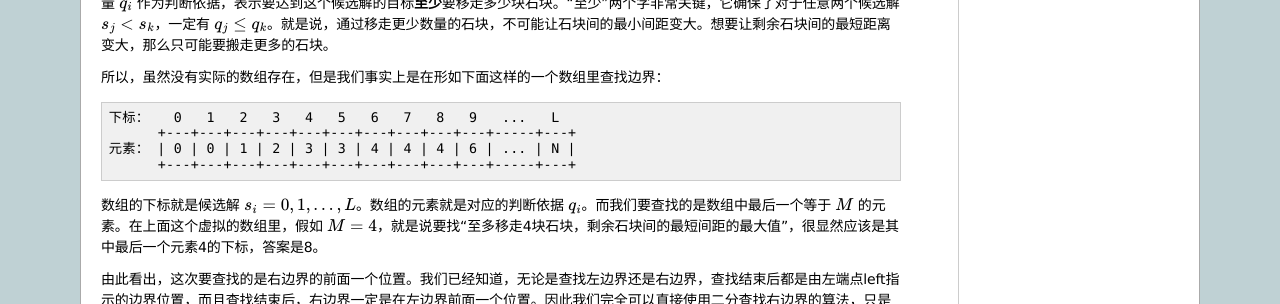
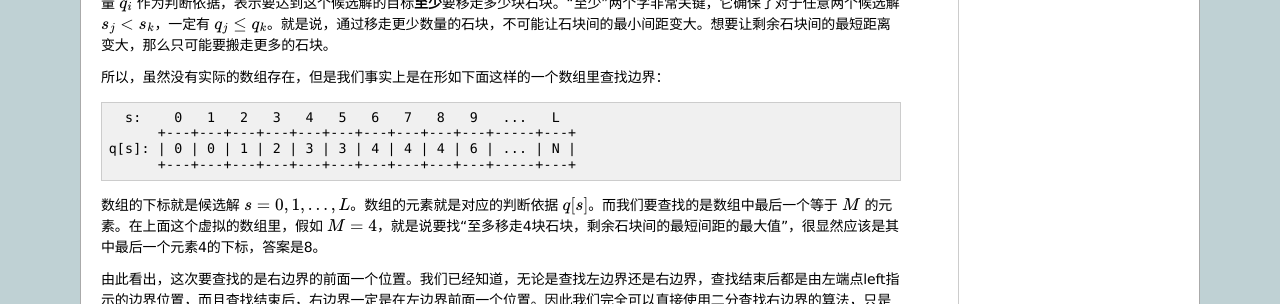
Before and after one commit to majorli/algo_guide, a Sphinx documentation site: the page built from source/ch02/sec04/248_p2678.rst, in a window 1280 px wide and 900 px high, scrolled down 1721 px. Shown: the part 150-454 px from the top of the window. Built offline with Sphinx 7.4.7, drawn with Linux system fonts in a browser that asks for light colours; formulas are drawn with MathJax 3.

Commit message:
20200311_1126_bug_fixed

```diff
--- a/source/ch02/sec04/248_p2678.rst
+++ b/source/ch02/sec04/248_p2678.rst
@@ -93,12 +93,12 @@
 
 .. code-block:: none
 
-   下标：   0   1   2   3   4   5   6   7   8   9   ...   L
+     s:    0   1   2   3   4   5   6   7   8   9   ...   L
          +---+---+---+---+---+---+---+---+---+---+-----+---+
-   元素： | 0 | 0 | 1 | 2 | 3 | 3 | 4 | 4 | 4 | 6 | ... | N |
+   q[s]: | 0 | 0 | 1 | 2 | 3 | 3 | 4 | 4 | 4 | 6 | ... | N |
          +---+---+---+---+---+---+---+---+---+---+-----+---+
 
-数组的下标就是候选解 :math:`s_i=0,1,\dots,L`。数组的元素就是对应的判断依据 :math:`q_i`。而我们要查找的是数组中最后一个等于 :math:`M` 的元素。在上面这个虚拟的数组里，假如 :math:`M=4`，就是说要找“至多移走4块石块，剩余石块间的最短间距的最大值”，很显然应该是其中最后一个元素4的下标，答案是8。
+数组的下标就是候选解 :math:`s=0,1,\dots,L`。数组的元素就是对应的判断依据 :math:`q[s]`。而我们要查找的是数组中最后一个等于 :math:`M` 的元素。在上面这个虚拟的数组里，假如 :math:`M=4`，就是说要找“至多移走4块石块，剩余石块间的最短间距的最大值”，很显然应该是其中最后一个元素4的下标，答案是8。
 
 由此看出，这次要查找的是右边界的前面一个位置。我们已经知道，无论是查找左边界还是右边界，查找结束后都是由左端点left指示的边界位置，而且查找结束后，右边界一定是在左边界前面一个位置。因此我们完全可以直接使用二分查找右边界的算法，只是改为以右端点right为所要的结果即可。
 
```
